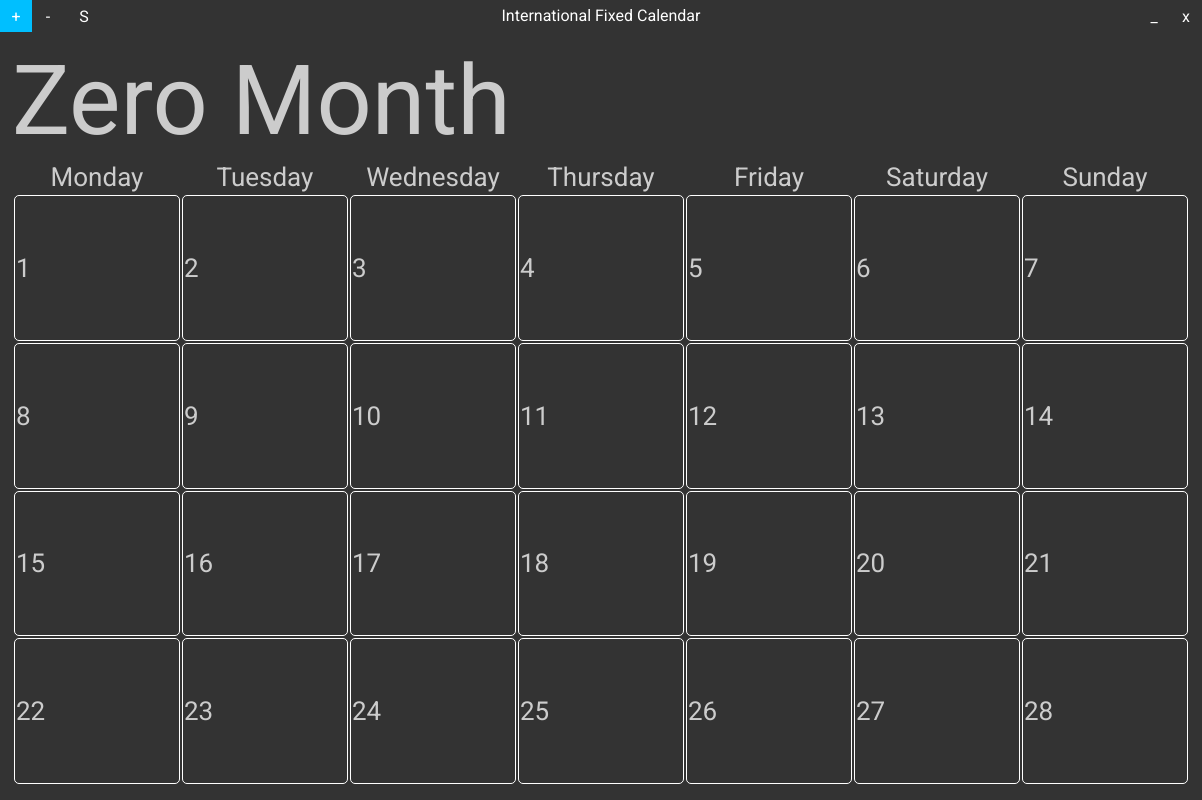
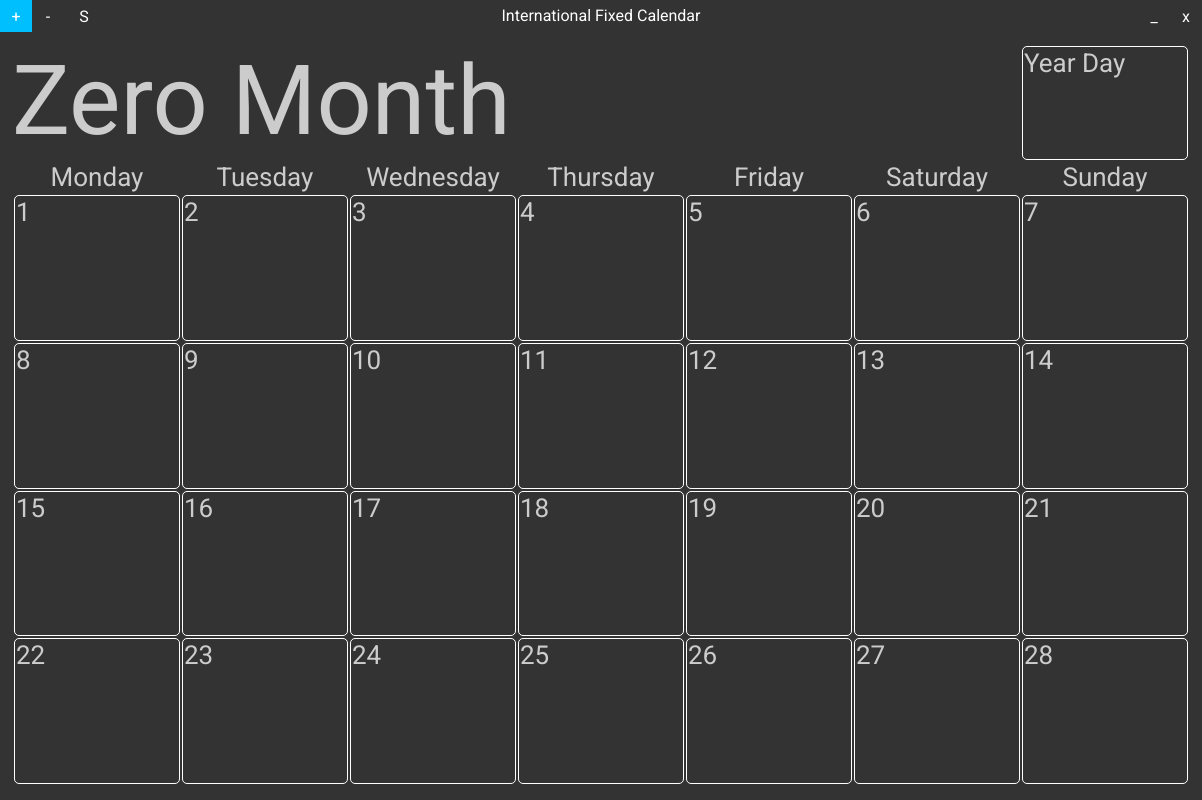
Before and after one commit to PanDoes/FixedInternationCalendar, an Electron app: page index.html in a window 1202 px wide. Drawn offline with Linux system fonts and the light colour scheme.

Commit message:
Special Date Spot + text alignment

```diff
--- a/default.css
+++ b/default.css
@@ -52,8 +52,17 @@ body {
 
 #monthNum {
     font-size: 97px;
+    width: 75%;
 }
 
+#yearDay {
+    position: absolute;
+    right: 12px;
+    top: 44px;
+    width: 170px;
+    height: 118px;
+    font-size: 26px
+}
 .calendarTable {
     font-size: 26px;
 }
@@ -70,6 +79,8 @@ table {
 }
 
 td {
+    vertical-align: top;
+    text-align: left;
     border: 1px solid #fff;
     border-radius: 5px;
 }
--- a/index.html
+++ b/index.html
@@ -55,7 +55,11 @@
     <div id="content">
         <div id="monthNum">Zero Month</div>
         <div id="specialDates">
-
+            <table id = "yearDay">
+                <tr>
+                    <td>Year Day</td>
+                </tr>
+            </table>
         </div>
         <table class="calendarTable">
             <tr class="weekDays">
```
